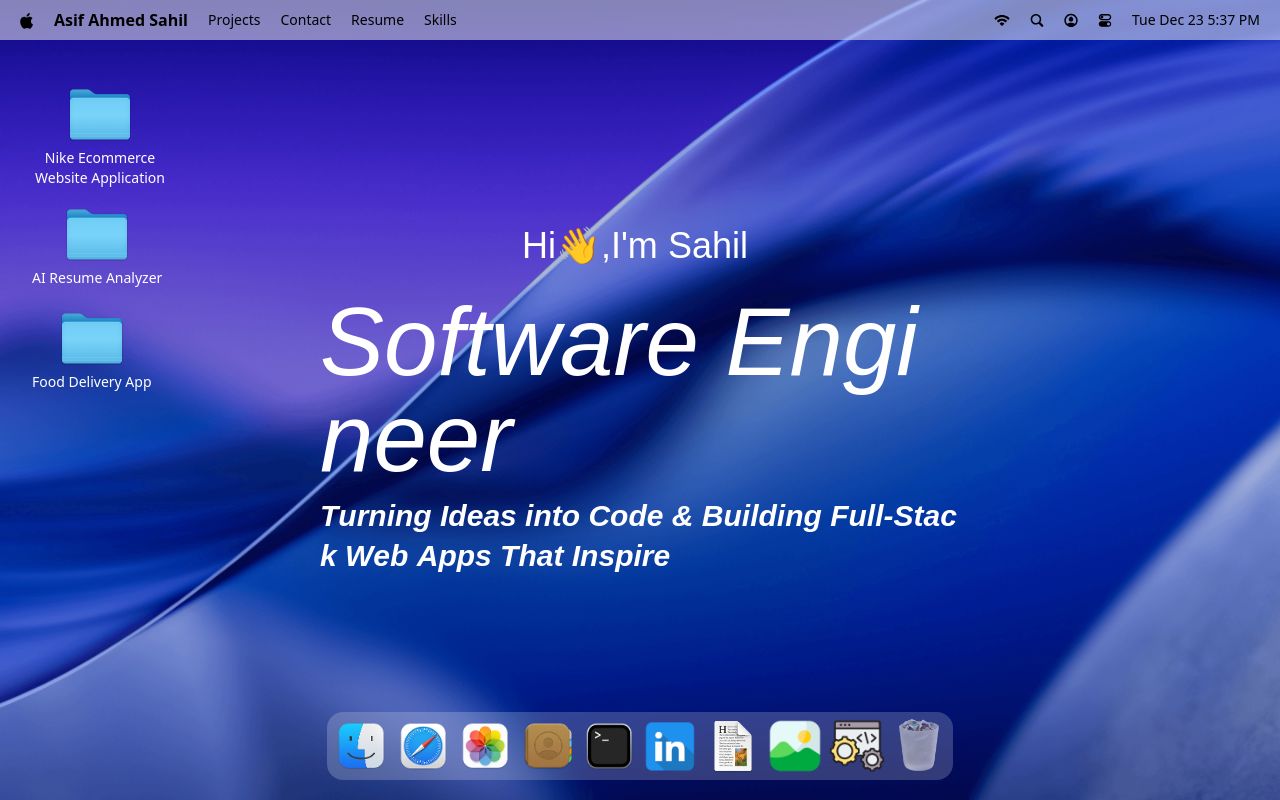
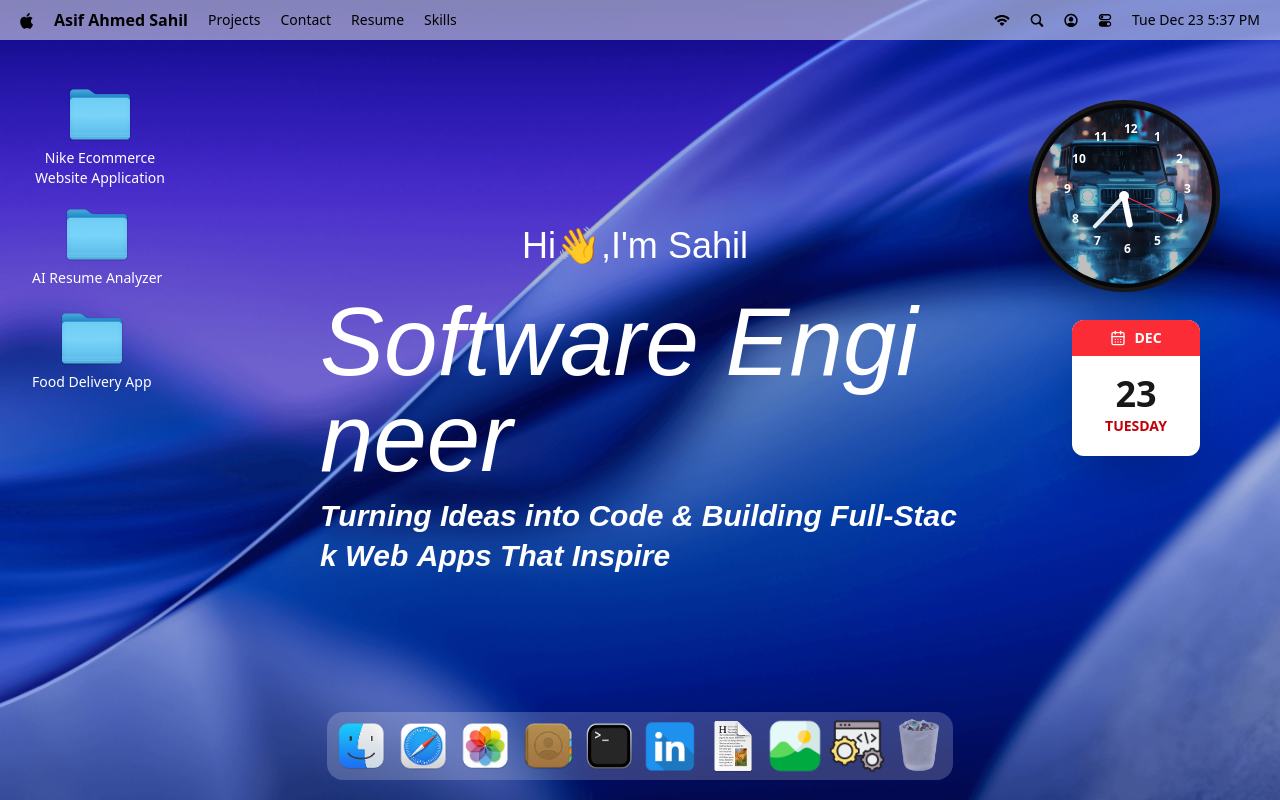
Before and after one commit to AsifAhmedSahil/new-project-react, a React (Vite) app: page / in a window 1280 px wide. Built offline with nearby package versions, Linux system fonts and the light colour scheme; a web font is replaced by a local one.

Commit message:
clock and calender

```diff
--- a/src/App.jsx
+++ b/src/App.jsx
@@ -6,6 +6,7 @@
 import { useEffect, useRef, useState, lazy, Suspense } from 'react'
 import useWindowStore from '#store/window'
 import WallpaperWindowWrapper from '#windows/WallpaperWindow'
+import DesktopWidgets from '#components/DesktopWidget'
 
 // Lazy load only the Photos window UI
 const Photos = lazy(() => import('#windows/Photos'))
@@ -46,6 +47,7 @@
       <Image dockRefs={dockRefs} /> {/* Must always be loaded */}
       <Contact dockRefs={dockRefs} />
       <Home />
+      <DesktopWidgets/>
 
       {/* Lazy load Photos UI only */}
       <Suspense fallback={<div className="absolute top-1/2 left-1/2 -translate-x-1/2 -translate-y-1/2 text-gray-500">Loading Photos...</div>}>
--- /dev/null
+++ b/src/components/AnalogClock.jsx
@@ -0,0 +1,106 @@
+'use client'
+import { useEffect, useRef, useState } from "react";
+import gsap from "gsap";
+import { Draggable } from "gsap/Draggable";
+
+gsap.registerPlugin(Draggable);
+
+const AnalogClock = ({
+  bgImage = "/images/clock-bg.png",
+}) => {
+  const [time, setTime] = useState(new Date());
+  const clockRef = useRef(null);
+
+  /* ---- Time ---- */
+  useEffect(() => {
+    const i = setInterval(() => setTime(new Date()), 1000);
+    return () => clearInterval(i);
+  }, []);
+
+  /* ---- Draggable ---- */
+  useEffect(() => {
+    if (!clockRef.current) return;
+
+    const [instance] = Draggable.create(clockRef.current, {
+      type: "x,y",
+      bounds: window, // screen er baire jabe na
+      inertia: true,
+      cursor: "grab",
+      activeCursor: "grabbing",
+    });
+
+    return () => instance.kill();
+  }, []);
+
+  const s = time.getSeconds();
+  const m = time.getMinutes();
+  const h = time.getHours();
+
+  const secondDeg = s * 6;
+  const minuteDeg = m * 6 + s * 0.1;
+  const hourDeg = (h % 12) * 30 + m * 0.5;
+
+  return (
+    <div
+      ref={clockRef}
+      className="absolute top-20 right-10 w-48 h-48 rounded-full bg-zinc-900 shadow-2xl flex items-center justify-center select-none"
+    >
+      {/* OUTER BEZEL */}
+      <div className="absolute inset-1 rounded-full bg-black/70" />
+
+      {/* INNER FACE */}
+      <div className="relative w-44 h-44 rounded-full overflow-hidden">
+        {/* BG IMAGE */}
+        <img
+          src={bgImage}
+          alt="clock bg"
+          className="absolute inset-0 w-full h-full object-cover"
+        />
+
+        {/* DARK OVERLAY */}
+        <div className="absolute inset-0 bg-black/25" />
+
+        {/* NUMBER RING */}
+        <div className="absolute inset-5 top-[-10px] rounded-full pointer-events-none">
+          {[...Array(12)].map((_, i) => {
+            const angle = (i + 1) * 30;
+            return (
+              <span
+                key={i}
+                style={{
+                  transform: `rotate(${angle}deg) translateY(-60px) rotate(-${angle}deg)`,
+                }}
+                className="absolute left-1/2 top-1/2 text-white text-xs font-semibold"
+              >
+                {i + 1}
+              </span>
+            );
+          })}
+        </div>
+
+        {/* HOUR HAND */}
+        <div
+          style={{ transform: `rotate(${hourDeg}deg)` }}
+          className="absolute w-1.5 h-8 bg-white rounded-full origin-bottom bottom-1/2 left-1/2 -translate-x-1/2"
+        />
+
+        {/* MINUTE HAND */}
+        <div
+          style={{ transform: `rotate(${minuteDeg}deg)` }}
+          className="absolute w-1 h-11 bg-white/90 rounded-full origin-bottom bottom-1/2 left-1/2 -translate-x-1/2"
+        />
+
+        {/* SECOND HAND */}
+        <div
+          style={{ transform: `rotate(${secondDeg}deg)` }}
+          className="absolute w-[1px] h-14 bg-red-500 origin-bottom bottom-1/2 left-1/2 -translate-x-1/2"
+        />
+
+        {/* CENTER DOT */}
+        <div className="absolute w-2.5 h-2.5 bg-white rounded-full left-1/2 top-1/2 -translate-x-1/2 -translate-y-1/2" />
+      </div>
+    </div>
+  );
+};
+
+export default AnalogClock;
--- /dev/null
+++ b/src/components/CalendarSquare.jsx
@@ -0,0 +1,69 @@
+'use client'
+import { useEffect, useState, useRef, useLayoutEffect } from "react";
+import { CalendarDays } from "lucide-react";
+import gsap from "gsap";
+import { Draggable } from "gsap/Draggable";
+
+gsap.registerPlugin(Draggable);
+
+const DesktopCalendar = () => {
+  const [date, setDate] = useState(new Date());
+  const calendarRef = useRef(null);
+  const dragInstance = useRef(null);
+
+  useEffect(() => {
+    const i = setInterval(() => setDate(new Date()), 60 * 1000);
+    return () => clearInterval(i);
+  }, []);
+
+  useLayoutEffect(() => {
+    const el = calendarRef.current;
+    if (!el) return;
+
+    const instance = Draggable.create(el, {
+      type: "x,y",
+      edgeResistance: 0.65,
+      inertia: true,
+      bounds: "body",
+      cursor: "grab",
+      activeCursor: "grabbing",
+    })[0];
+
+    dragInstance.current = instance;
+
+    return () => instance.kill();
+  }, []);
+
+  const day = date.toLocaleDateString("en-US", { weekday: "long" });
+  const month = date.toLocaleDateString("en-US", { month: "short" });
+  const dayNum = date.getDate();
+
+  return (
+    <div
+      ref={calendarRef}
+      className="relative w-32 rounded-xl bg-white shadow-2xl overflow-hidden select-none cursor-grab"
+    >
+      {/* RED WIRES */}
+      <div className="absolute -top-3 left-6 w-2 h-6 bg-red-500 rounded-full" />
+      <div className="absolute -top-3 right-6 w-2 h-6 bg-red-500 rounded-full" />
+
+      {/* HEADER */}
+      <div className="bg-red-500 text-white flex items-center justify-center gap-2 py-2">
+        <CalendarDays size={16} />
+        <span className="text-sm font-semibold uppercase">{month}</span>
+      </div>
+
+      {/* BODY */}
+      <div className="flex flex-col items-center justify-center py-5">
+        <span className="text-4xl font-bold text-zinc-900 leading-none">
+          {dayNum}
+        </span>
+        <span className="mt-1 text-sm font-bold text-red-700 uppercase">
+          {day}
+        </span>
+      </div>
+    </div>
+  );
+};
+
+export default DesktopCalendar;
--- /dev/null
+++ b/src/components/DesktopWidget.jsx
@@ -0,0 +1,20 @@
+import AnalogClock from "#components/AnalogClock";
+import CalendarSquare from "#components/CalendarSquare";
+
+const DesktopWidgets = () => {
+  return (
+    <>
+      {/* Clock – top left */}
+      <div className="absolute top-5 right-5">
+        <AnalogClock />
+      </div>
+
+      {/* Calendar – below clock */}
+      <div className="absolute top-[320px] right-20">
+        <CalendarSquare />
+      </div>
+    </>
+  );
+};
+
+export default DesktopWidgets;
```
Also changed, not shown: public/images/clock-bg.png (added).
